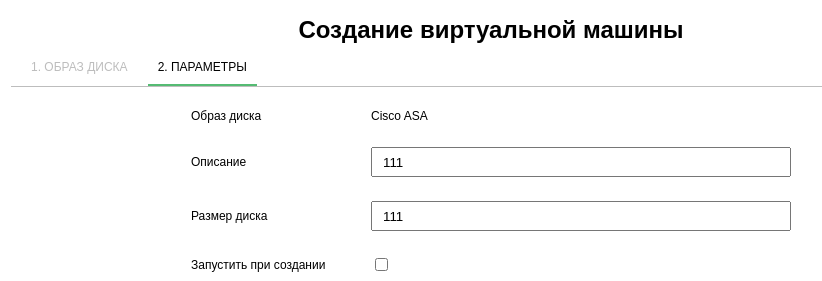
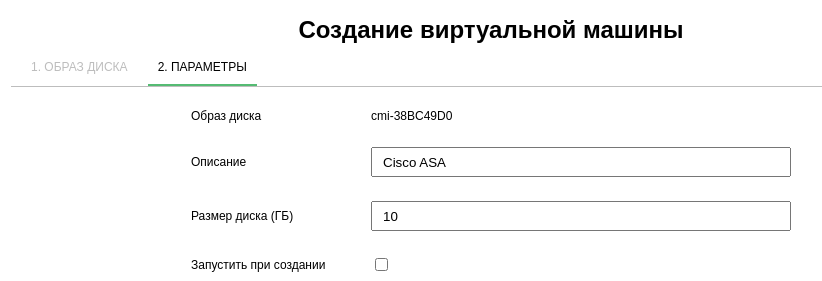
Before and after one commit to andrewosipov/croc, a React (Create React App) app: page /step2 in a window 1280 px wide. Shown: the top 281 px of the page, without its empty margins (149-971 px from the left). Built offline with nearby package versions, Linux system fonts and the light colour scheme.

Commit message:
create container FieldList

```diff
--- a/src/components/FieldList.js
+++ b/src/components/FieldList.js
@@ -13,18 +13,18 @@ class FieldList extends Component {
             <div className="FieldList">
                 <Field
                     label="Образ диска"
-                    value={activeSnapshot.name}
+                    value={activeSnapshot.id}
                     type="label"
                 />
                 <Field
                     label="Описание"
-                    value="111"
+                    value={activeSnapshot.name}
                     type="text"
                     onChange={() => null}
                 />
                 <Field
-                    label="Размер диска"
-                    value="111"
+                    label="Размер диска (ГБ)"
+                    value="10"
                     type="text"
                     onChange={() => null}
                 />
```
Also changed, not shown: src/containers/FieldList.js (added, +16 -0 lines).
